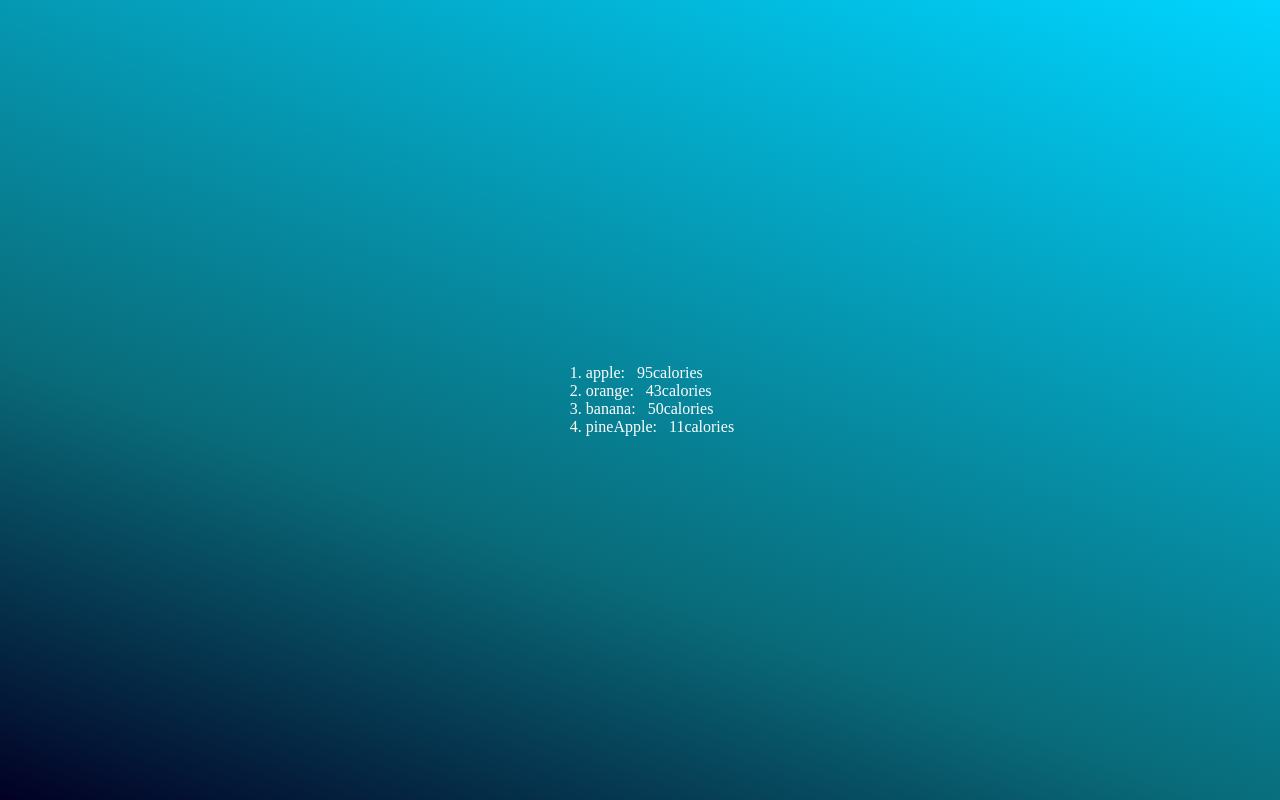
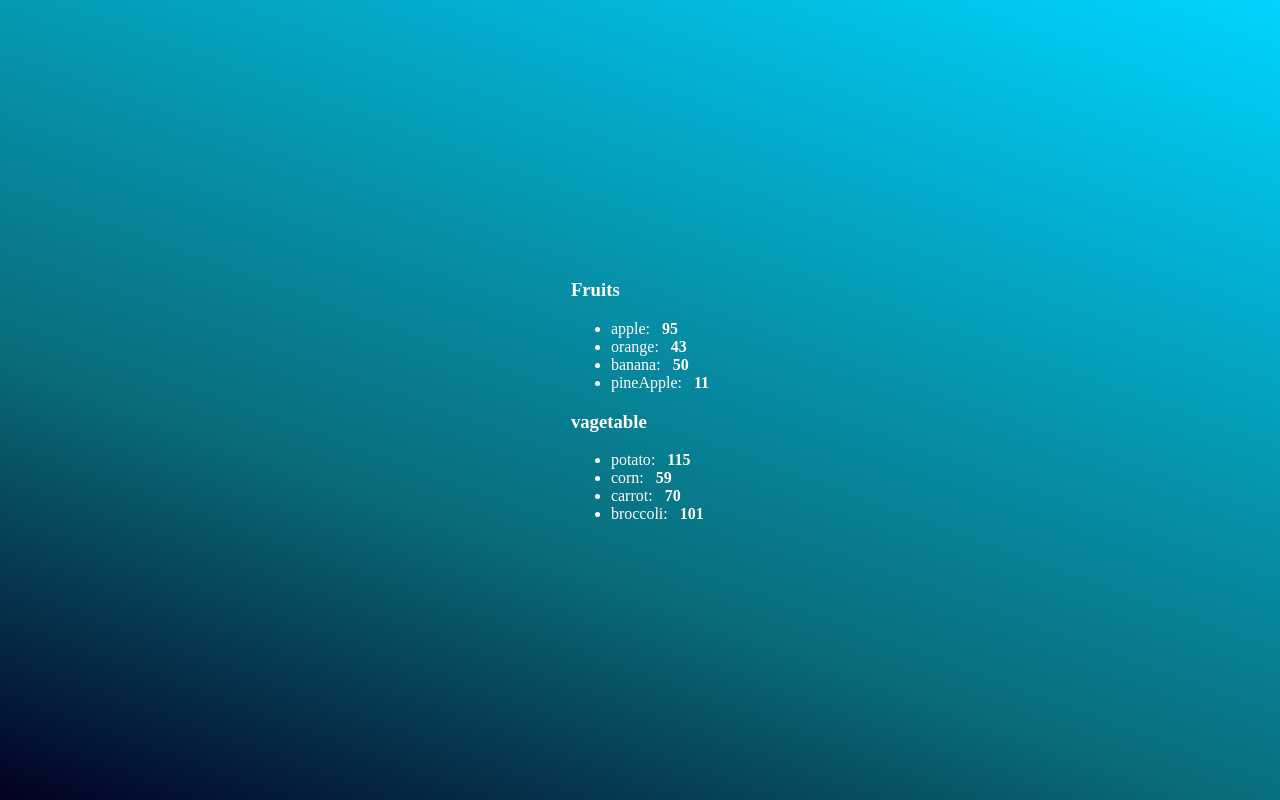
Before and after one commit to AbdiAhmed6457/REACT, a React (Vite) app in the folder my-react-app/: page / in a window 1280 px wide. Built offline with nearby package versions, Linux system fonts and the light colour scheme.

Commit message:
catagory

```diff
--- a/my-react-app/src/App.jsx
+++ b/my-react-app/src/App.jsx
@@ -4,10 +4,22 @@ import List from "./List";
 
 function App() {
 
+
+  const fruits = [ { id: 1, name:   "apple" , calories: 95},
+    {id: 2, name: "orange", calories: 43},
+    {id: 3, name: "banana", calories: 50},
+    {id: 4, name:"pineApple", calories: 11}]
+
+    const vagetable = [ { id: 1, name:   "potato" , calories: 115},
+      {id: 2, name: "corn", calories: 59},
+      {id: 3, name: "carrot", calories: 70},
+      {id: 4, name:"broccoli", calories: 101}]
+
   return(
     <>
-     <List/>
-    {/* <Card/> */}
+     <List items={fruits} catagory = "Fruits"/>
+     <List items={vagetable} catagory = "vagetable"/>
+     {/* <List/> */}
   </>
   );
 }
--- a/my-react-app/src/List.jsx
+++ b/my-react-app/src/List.jsx
@@ -1,17 +1,21 @@
 
 
 
-function List(){
+function List(props){
 
-    const fruits = [ { id: 1, name:   "apple" , calories: 95},
-        {id: 2, name: "orange", calories: 43},
-        {id: 3, name: "banana", calories: 50},
-        {id: 4, name:"pineApple", calories: 11}]
+   const itemList = props.items;
 
-    const listItems = fruits.map((fruit) => <li key={fruit.id}>
-        {fruit.name}: &nbsp; { fruit.calories}calories</li>)
+    const listItems = itemList.map(item => <li key={item.id}>
+        {item.name}: &nbsp; <b>
+        { item.calories}
+            </b></li>)
 
-    return ( <ol>{listItems}</ol>
+
+
+    return ( <>
+      <h3>{props.catagory}</h3>
+          <ul>{listItems}</ul>
+    </>
     )
 }
 
```
